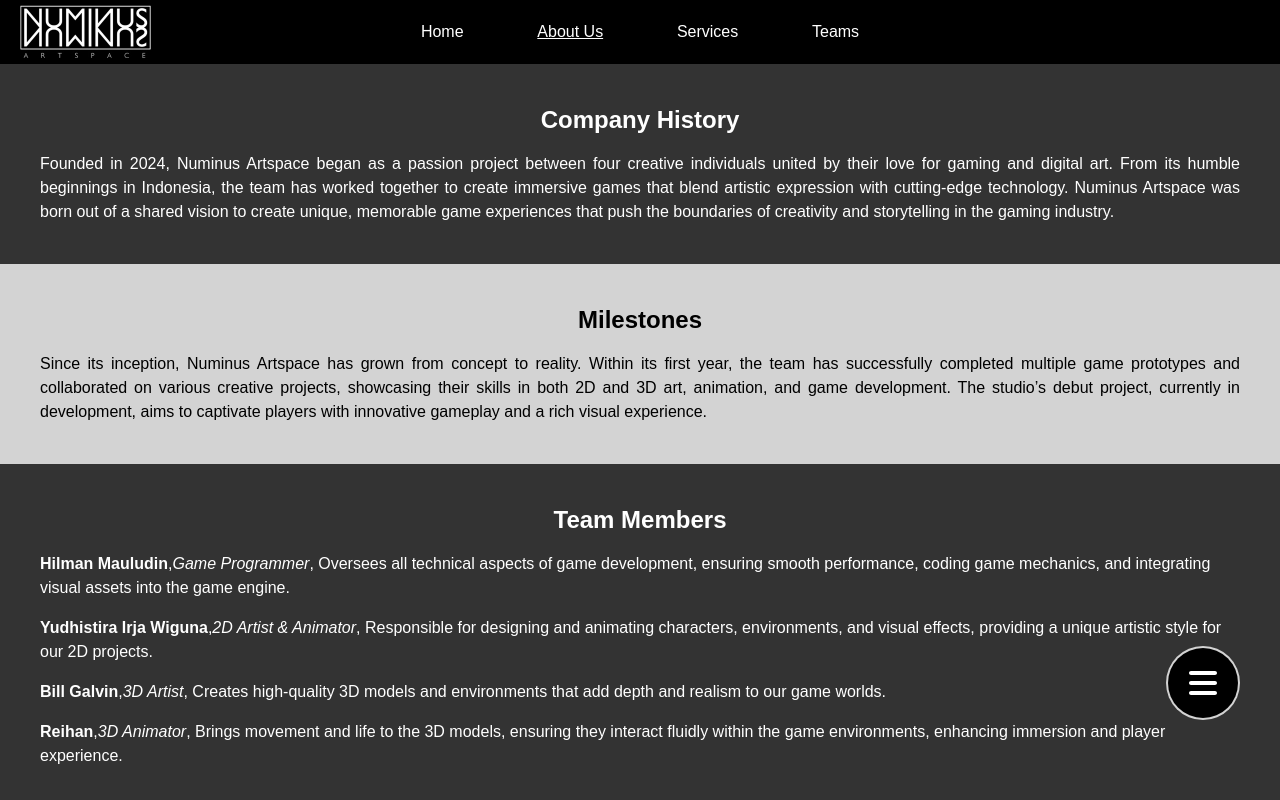
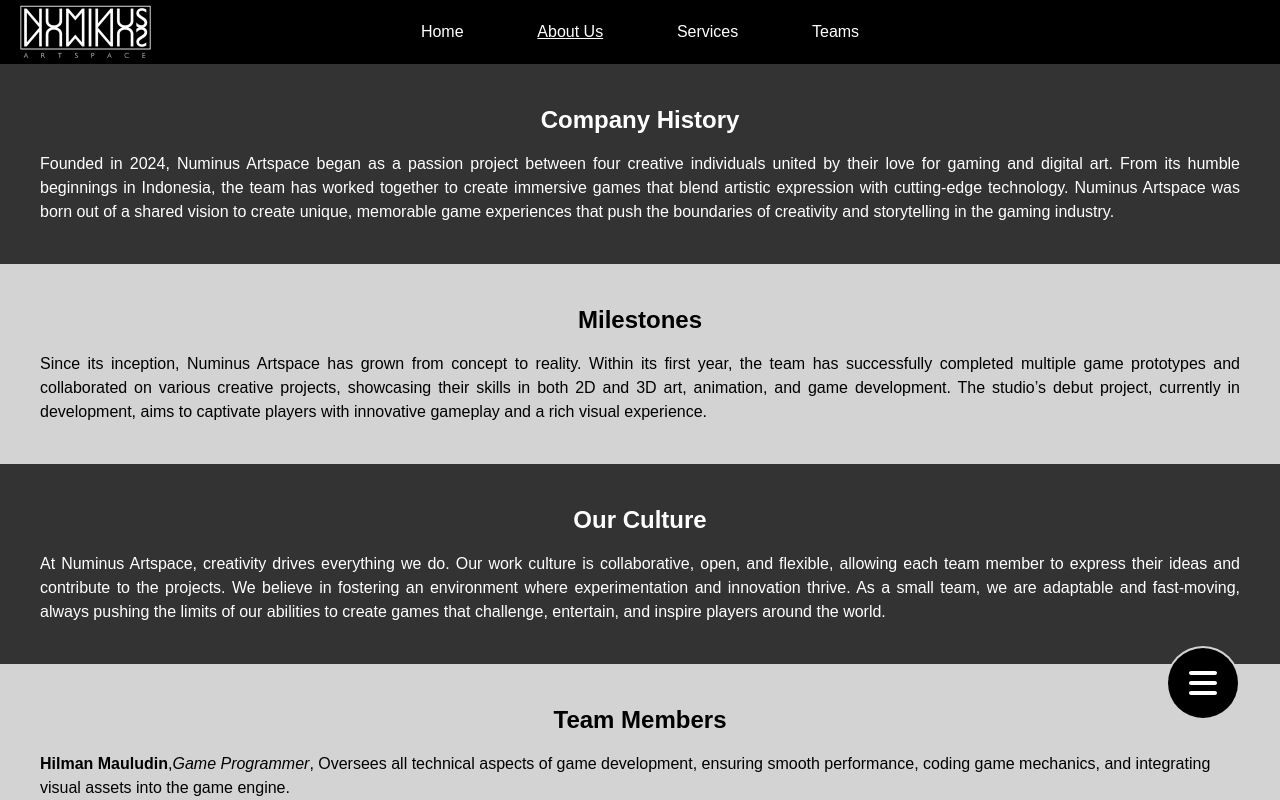
Before and after one commit to hilmatrix/dti-code-challenge-2, a Next.js app: page /about-us in a window 1280 px wide. Shown: the top 800 px of the page. Built offline with nearby package versions, Linux system fonts and the light colour scheme.

Commit message:
added company culture

```diff
--- a/src/app/about-us/page.tsx
+++ b/src/app/about-us/page.tsx
@@ -6,6 +6,7 @@ export default function AboutUs() {
        {href : "#", label : "Back to Top"},
        {href : "#company-history", label : "Company History"},
        {href : "#milestones", label : "Milestones"},
+       {href : "#culture", label : "Our Culture"},
        {href : "#teams", label : "Team Members"},
        {href : "/", label : "Back to Home"},
      ];
@@ -31,7 +32,16 @@ export default function AboutUs() {
                 </p>
              </Section>
 
-             <Section id="teams" title="Team Members" mode="dark">
+             <Section id="culture" title="Our Culture" mode="dark">
+                <p className="text-justify">
+                At Numinus Artspace, creativity drives everything we do. Our work culture is collaborative, open, and flexible,
+                allowing each team member to express their ideas and contribute to the projects. We believe in fostering an environment
+                 where experimentation and innovation thrive. As a small team, we are adaptable and fast-moving, always pushing the
+                  limits of our abilities to create games that challenge, entertain, and inspire players around the world.
+                </p>
+             </Section>
+
+             <Section id="teams" title="Team Members" mode="light">
                  <p className="my-4"><b>Hilman Mauludin</b>,<i>Game Programmer</i>, Oversees all technical aspects of game development,
                  ensuring smooth performance, coding game mechanics, and integrating visual assets into the game engine.</p>
 
```
